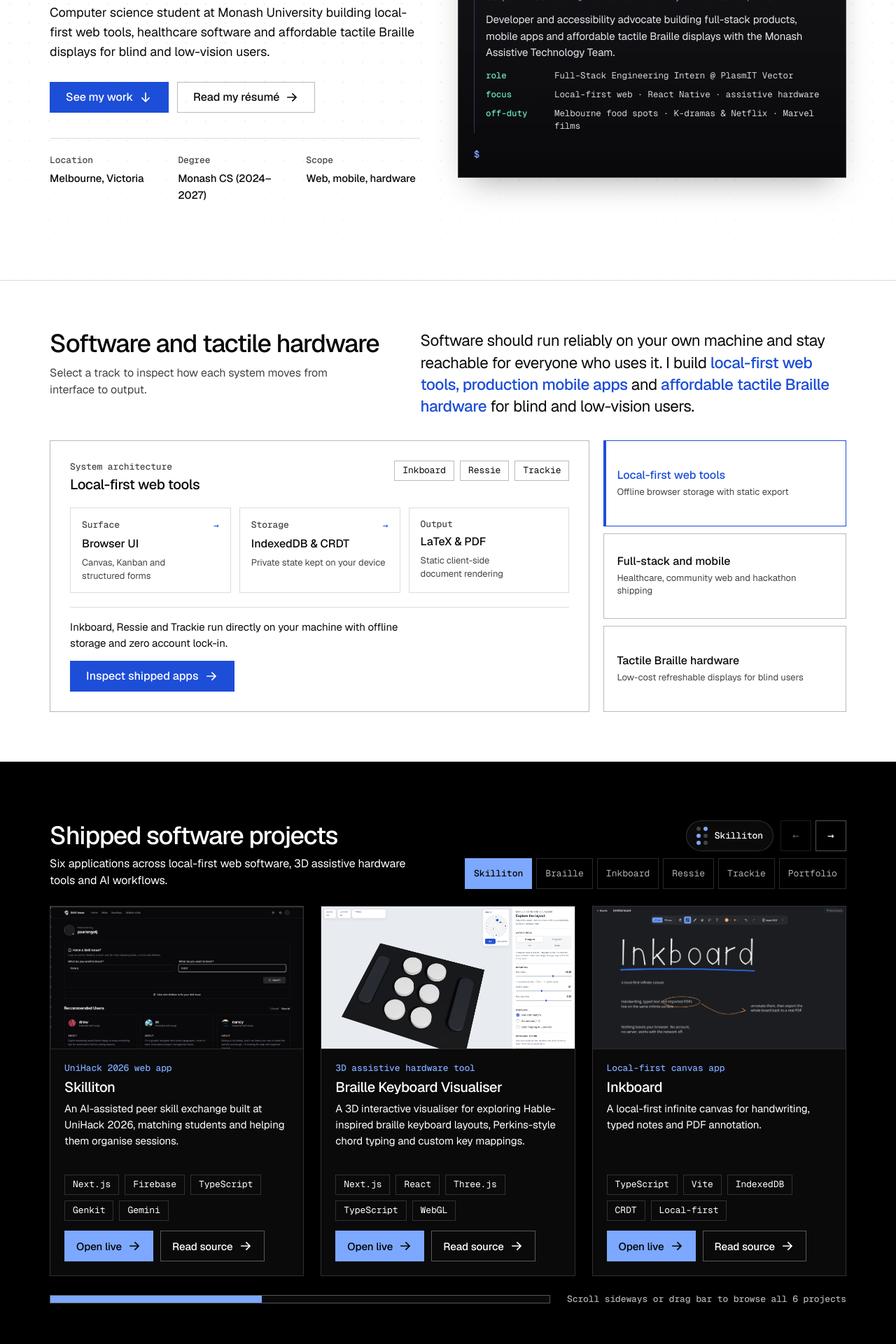
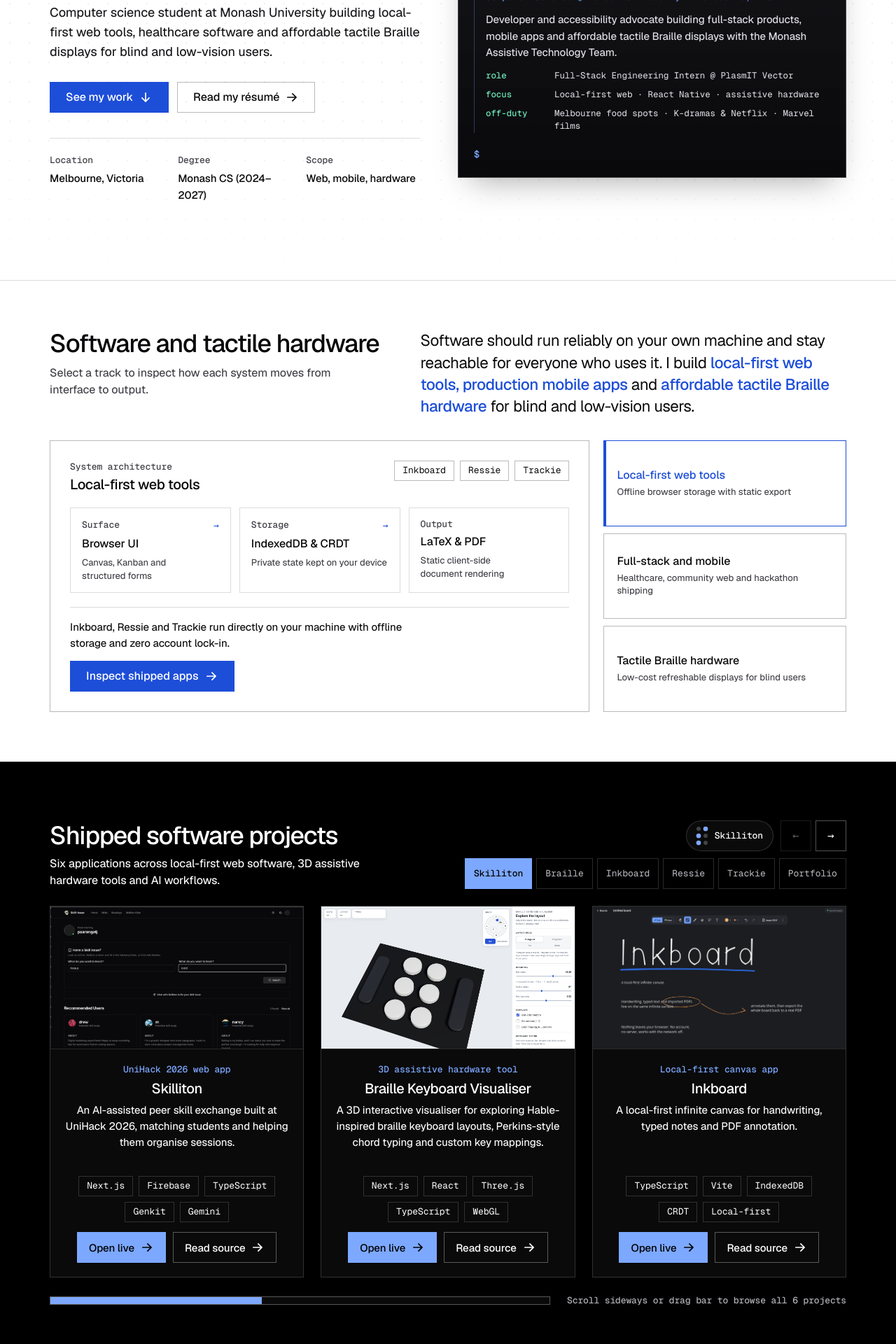
Before and after one commit to pjrus/p-jain-dev, a SvelteKit app: page / in a window 1280 px wide. Shown: the part 360-2280 px from the top of the page at 70% size. Built offline with nearby package versions, Linux system fonts and the light colour scheme.

Commit message:
feat(motion,type,projects): purposeful blueprint animations, centered project cards, and crisp hero typography contrast

```diff
--- a/src/app.html
+++ b/src/app.html
@@ -9,7 +9,7 @@
     <link rel="preconnect" href="https://fonts.googleapis.com" />
     <link rel="preconnect" href="https://fonts.gstatic.com" crossorigin />
     <link
-      href="https://fonts.googleapis.com/css2?family=Geist:wght@400..600&family=Geist+Mono:wght@400..500&display=swap"
+      href="https://fonts.googleapis.com/css2?family=Geist:wght@400..800&family=Geist+Mono:wght@400..600&display=swap"
       rel="stylesheet"
     />
     <link rel="icon" type="image/webp" href="%sveltekit.assets%/images/paarangat-jain.webp" />
--- a/src/lib/components/HeroTerminal.svelte
+++ b/src/lib/components/HeroTerminal.svelte
@@ -39,8 +39,11 @@
     return out;
   }
 
+  /** @type {HTMLElement | undefined} */
+  let frameEl = $state();
   let typedCount = $state(ALL_TOTAL);
   let reducedMotion = $state(false);
+  let isOffscreen = $state(false);
   let runId = 0;
 
   let cmdTyped = $derived(sliceCommand(Math.min(typedCount, CMD_TOTAL)));
@@ -92,14 +95,31 @@
 
     startTyping();
 
+    const observer =
+      typeof IntersectionObserver !== 'undefined' && frameEl
+        ? new IntersectionObserver(
+            (entries) => {
+              isOffscreen = !entries[0]?.isIntersecting;
+            },
+            { threshold: 0.05 }
+          )
+        : null;
+    if (observer && frameEl) observer.observe(frameEl);
+
     return () => {
       runId += 1;
+      observer?.disconnect();
       mq.removeEventListener('change', onChange);
     };
   });
 </script>
 
-<div class="terminal-frame" aria-label="Personal terminal bio for Paarangat Jain">
+<div
+  class="terminal-frame"
+  class:is-offscreen={isOffscreen}
+  bind:this={frameEl}
+  aria-label="Personal terminal bio for Paarangat Jain"
+>
   <div class="terminal-chrome">
     <div class="terminal-identity">
       <span class="terminal-mark" aria-hidden="true">›_</span>
--- a/src/lib/components/ThemeIcon.svelte
+++ b/src/lib/components/ThemeIcon.svelte
@@ -97,4 +97,21 @@
     opacity: 1;
     transition-delay: 110ms;
   }
+
+  @media (prefers-reduced-motion: reduce) {
+    .theme-icon svg,
+    .rays {
+      transition: opacity 140ms ease;
+      transition-delay: 0ms;
+    }
+
+    .sun,
+    .moon,
+    .is-dark .sun,
+    .is-dark .moon,
+    .rays,
+    .is-dark .rays {
+      transform: none;
+    }
+  }
 </style>
--- a/src/routes/+page.svelte
+++ b/src/routes/+page.svelte
@@ -458,6 +458,8 @@
         role="tabpanel"
         aria-labelledby={`track-tab-${activeTrack.id}`}
       >
+        {#key activeTrack.id}
+          <div class="domain-panel-body">
             <div class="domain-panel-head">
               <div>
                 <p class="meta-label">System architecture</p>
@@ -470,7 +472,7 @@
 
             <ol class="pipeline-grid" aria-label={`${activeTrack.title} architecture stages`}>
               {#each activeTrack.stages as stage, idx}
-            <li class="pipeline-stage">
+                <li class="pipeline-stage" style={`--stage-index: ${idx}`}>
                   <div class="pipeline-stage-head">
                     <span class="meta-label">{stage.role}</span>
                     {#if idx < activeTrack.stages.length - 1}
@@ -499,6 +501,8 @@
                 </a>
               {/if}
             </div>
+          </div>
+        {/key}
       </div>
 
       <div class="domain-index" role="tablist" aria-label="Engineering tracks">
--- a/src/styles/base.css
+++ b/src/styles/base.css
@@ -22,10 +22,10 @@ body {
   margin: 0;
   padding: 0;
   background: var(--bg);
-  color: var(--ink);
+  color: var(--body-ink);
   font-family: var(--font-text);
   font-size: var(--t-body);
-  font-weight: 400;
+  font-weight: 450;
   line-height: 1.62;
   letter-spacing: -0.005em;
   overflow-x: clip;
@@ -36,6 +36,11 @@ body {
 :root[data-theme='dark'] body {
   line-height: 1.66;
   letter-spacing: 0.002em;
+}
+
+::selection {
+  background: var(--action);
+  color: var(--action-ink);
 }
 
 main {
@@ -65,7 +70,7 @@ footer {
   padding-bottom: clamp(64px, 8vw, 112px);
 }
 
-/* Headings: Geist 500, tight optical tracking, sentence case, never bold-and-big */
+/* Headings: Geist 500 across sections, tighter Semibold in Hero */
 h1,
 h2,
 h3,
@@ -73,7 +78,7 @@ h4 {
   margin: 0;
   font-family: var(--font-display);
   font-weight: var(--display-weight);
-  color: inherit;
+  color: var(--ink);
   text-wrap: balance;
 }
 
@@ -140,6 +145,7 @@ a {
   --surface: var(--inv-surface);
   --surface-raised: var(--inv-surface-raised);
   --ink: var(--inv-ink);
+  --body-ink: #e4e4e7;
   --muted: var(--inv-muted);
   --accent: var(--inv-accent);
   --accent-ink: var(--inv-accent-ink);
--- a/src/styles/contact.css
+++ b/src/styles/contact.css
@@ -120,6 +120,7 @@
   font-family: var(--font-text);
   font-size: 1rem;
   line-height: 1.5;
+  caret-color: var(--action);
   transition: border-color 140ms var(--ease);
 }
 
@@ -149,6 +150,24 @@
   color: #b11226;
   font-size: var(--t-label);
   font-weight: 500;
+  animation: field-error-in 180ms cubic-bezier(0.16, 1, 0.3, 1) both;
+}
+
+@keyframes field-error-in {
+  from {
+    opacity: 0;
+    transform: translate3d(0, -3px, 0);
+  }
+  to {
+    opacity: 1;
+    transform: translate3d(0, 0, 0);
+  }
+}
+
+@media (prefers-reduced-motion: reduce) {
+  .field-error {
+    animation: none;
+  }
 }
 
 :root[data-theme='dark'] .field-error {
--- a/src/styles/controls.css
+++ b/src/styles/controls.css
@@ -53,7 +53,6 @@
   .button:hover {
     background: var(--tint);
     border-color: var(--ink);
-    transform: translateY(-1px);
     transition-duration: var(--m-in);
   }
 
--- a/src/styles/header.css
+++ b/src/styles/header.css
@@ -109,7 +109,6 @@
   .header-icon-btn:hover {
     background: var(--tint);
     border-color: var(--ink);
-    transform: translateY(-1px);
     transition-duration: var(--m-in);
   }
 }
--- a/src/styles/hero.css
+++ b/src/styles/hero.css
@@ -48,12 +48,20 @@
 
 .hero-copy h1 {
   max-width: 15ch;
+  color: #000000;
+  font-weight: 650;
+  letter-spacing: -0.038em;
+}
+
+:root[data-theme='dark'] .hero-copy h1 {
+  color: var(--ink);
 }
 
 .hero-intro {
   max-width: 48ch;
-  color: var(--ink);
+  color: var(--body-ink);
   font-size: var(--t-lead);
+  font-weight: 450;
   line-height: 1.56;
 }
 
@@ -311,6 +319,10 @@
   animation: terminal-blink 1.05s steps(2, start) infinite;
 }
 
+.terminal-frame.is-offscreen .term-cursor {
+  animation-play-state: paused;
+}
+
 @keyframes terminal-blink {
   0%,
   49% {
@@ -399,13 +411,34 @@ strong.wh-word.is-lit {
 .domain-panel {
   display: flex;
   flex-direction: column;
-  justify-content: space-between;
-  gap: 20px;
   padding: clamp(20px, 2.5vw, 28px);
   border: 1px solid var(--line-strong);
   border-radius: var(--r-lg);
   background: var(--surface-raised);
   box-shadow: var(--edge-light), var(--shadow-sm);
+  overflow: hidden;
+}
+
+.domain-panel-body {
+  display: flex;
+  flex-direction: column;
+  justify-content: space-between;
+  gap: 20px;
+  flex: 1;
+  animation: blueprint-panel-in 260ms cubic-bezier(0.16, 1, 0.3, 1) both;
+}
+
+@keyframes blueprint-panel-in {
+  from {
+    opacity: 0;
+    clip-path: inset(0 0 6% 0);
+    transform: translate3d(0, 6px, 0);
+  }
+  to {
+    opacity: 1;
+    clip-path: inset(0 0 0 0);
+    transform: translate3d(0, 0, 0);
+  }
 }
 
 .domain-panel-head {
@@ -438,6 +471,19 @@ strong.wh-word.is-lit {
   border-radius: var(--r-md);
   border: 1px solid var(--line);
   background: var(--surface);
+  animation: pipeline-stage-in 300ms cubic-bezier(0.16, 1, 0.3, 1) both;
+  animation-delay: calc(var(--stage-index, 0) * 55ms);
+}
+
+@keyframes pipeline-stage-in {
+  from {
+    opacity: 0;
+    transform: translate3d(-6px, 0, 0);
+  }
+  to {
+    opacity: 1;
+    transform: translate3d(0, 0, 0);
+  }
 }
 
 .pipeline-stage-head {
@@ -448,9 +494,23 @@ strong.wh-word.is-lit {
 }
 
 .pipeline-arrow {
+  display: inline-block;
   font-family: var(--font-mono);
   font-size: var(--t-label);
   color: var(--action);
+  animation: pipeline-arrow-nudge 340ms cubic-bezier(0.16, 1, 0.3, 1) both;
+  animation-delay: calc(var(--stage-index, 0) * 55ms + 80ms);
+}
+
+@keyframes pipeline-arrow-nudge {
+  from {
+    opacity: 0;
+    transform: translate3d(-5px, 0, 0);
+  }
+  to {
+    opacity: 1;
+    transform: translate3d(0, 0, 0);
+  }
 }
 
 .pipeline-name {
@@ -541,8 +601,8 @@ strong.wh-word.is-lit {
 @media (hover: hover) and (pointer: fine) {
   .track-tab:not(.is-selected):hover {
     border-color: var(--ink);
-    background: var(--surface-raised);
-    transform: translateY(-1px);
+    background: var(--tint);
+    transition-duration: var(--m-in);
   }
 }
 
@@ -743,6 +803,24 @@ html.m-enter-done .hero-copy > *:nth-child(4) {
 }
 
 @media (prefers-reduced-motion: reduce) {
+  .domain-panel-body {
+    animation: blueprint-fade-in 140ms ease both;
+  }
+
+  .pipeline-stage,
+  .pipeline-arrow {
+    animation: none;
+  }
+
+  @keyframes blueprint-fade-in {
+    from {
+      opacity: 0.4;
+    }
+    to {
+      opacity: 1;
+    }
+  }
+
   .wh-word {
     color: var(--ink);
     transition: none;
--- a/src/styles/projects.css
+++ b/src/styles/projects.css
@@ -81,10 +81,12 @@
   height: 6px;
   border-radius: 50%;
   background: rgba(247, 247, 248, 0.24);
+  transition: background-color 180ms var(--ease), transform 180ms var(--ease);
 }
 
 .mini-dot.is-up {
   background: var(--inv-accent);
+  transform: scale(1.12);
 }
 
 .projects-arrows {
@@ -192,15 +194,12 @@
   border-radius: var(--r-md);
   background: var(--inv-surface);
   overflow: hidden;
-  transition:
-    transform var(--m-out) var(--ease),
-    border-color var(--m-out) var(--ease);
+  transition: border-color var(--m-out) var(--ease);
 }
 
 @media (hover: hover) and (pointer: fine) {
   .project-card:hover {
-    transform: translateY(-2px);
-    border-color: var(--inv-line-strong);
+    border-color: var(--inv-accent);
     transition-duration: 180ms;
   }
 }
@@ -238,13 +237,16 @@
   display: flex;
   flex-direction: column;
   justify-content: space-between;
+  align-items: center;
+  text-align: center;
   gap: 14px;
-  padding: 18px 20px 20px;
+  padding: 20px;
   flex: 1;
 }
 
 .project-top {
   display: grid;
+  justify-items: center;
   gap: 6px;
 }
 
@@ -264,7 +266,13 @@
 
 .project-foot {
   display: grid;
+  justify-items: center;
+  width: 100%;
   gap: 14px;
+}
+
+.project-foot .tag-list {
+  justify-content: center;
 }
 
 .project-foot .tag-list li {
@@ -276,6 +284,7 @@
 .project-links {
   display: flex;
   flex-wrap: wrap;
+  justify-content: center;
   gap: 10px;
 }
 
@@ -294,7 +303,8 @@
   display: flex;
   flex-direction: column;
   justify-content: center;
-  align-items: flex-start;
+  align-items: center;
+  text-align: center;
   gap: 16px;
   flex: 0 0 calc((100% - 48px) / 3);
   min-width: 0;
--- a/src/styles/tokens.css
+++ b/src/styles/tokens.css
@@ -9,8 +9,9 @@
   --bg: #ffffff;
   --surface: #ffffff;
   --surface-raised: #ffffff;
-  --ink: #0a0a0a;
-  --muted: #454545;
+  --ink: #09090b;
+  --body-ink: #18181b;
+  --muted: #3f3f46;
   --accent: #1d4ed8;
   --accent-hover: #173fb0;
   --accent-ink: #ffffff;
@@ -45,7 +46,7 @@
 
   --display-weight: 500;
   --display-tracking: -0.035em;
-  --display-tracking-xl: -0.045em;
+  --display-tracking-xl: -0.04em;
 
   /* Fluid type ramp (sentence case, >= 13px floor, >= 16px reading copy) */
   --t-h1: clamp(2.5rem, 4.4vw, 4.5rem);
@@ -123,7 +124,8 @@
   --surface: #000000;
   --surface-raised: #08080a;
   --ink: #ffffff;
-  --muted: #b0b0b6;
+  --body-ink: #e4e4e7;
+  --muted: #b4b4bc;
   --accent: #7aa8ff;
   --accent-hover: #97bcff;
   --accent-ink: #000000;
```
Also changed, not shown: 1 other file (tests, documents, lock files or other folders). Lines whose indentation alone changed are shown as unchanged.
